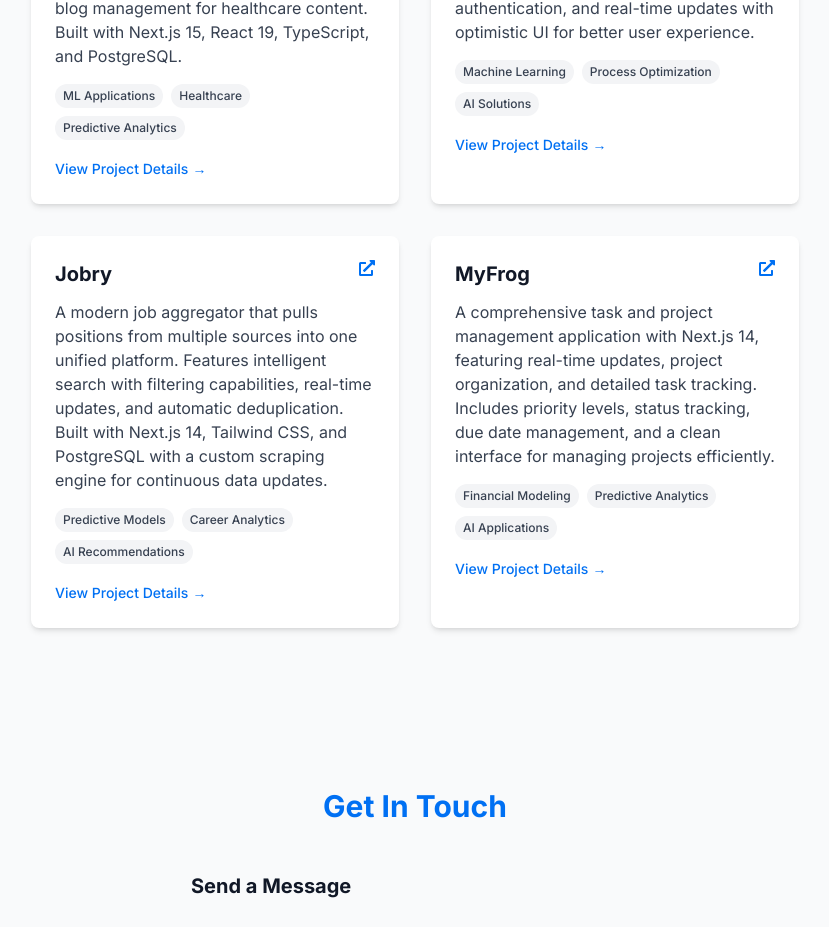
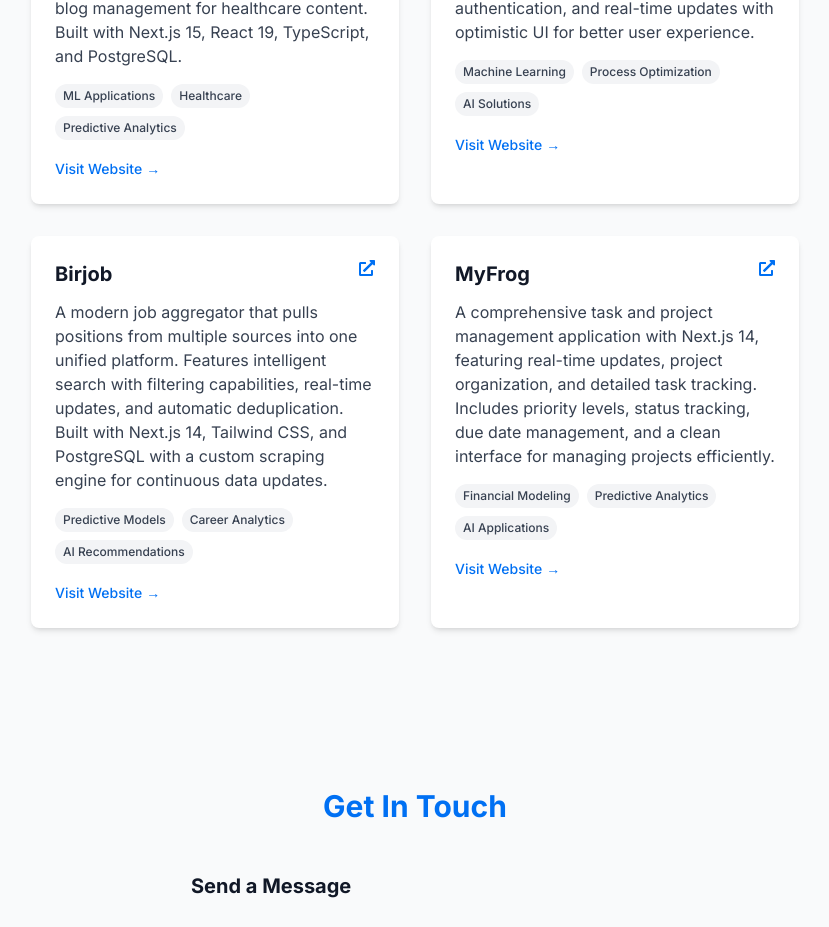
Before and after one commit to ulvibashir/profile, a Next.js app: page / in a window 1280 px wide. Shown: the part 4136-5063 px from the top of the page, without its empty margins (225-1054 px from the left). Built offline with nearby package versions, Linux system fonts and the light colour scheme; no server answers; the database is empty.

Commit message:
Update PortfolioProjects.tsx

```diff
--- a/src/components/PortfolioProjects.tsx
+++ b/src/components/PortfolioProjects.tsx
@@ -6,28 +6,24 @@ import { FaExternalLinkAlt } from 'react-icons/fa'
 const projectsData = [
   {
     title: 'iHealth',
-    github: 'https://github.com/Ismat-Samadov/intelligent_healthcare',
     url: 'https://www.ihealth.ink/',
     description: 'An AI-powered healthcare assistant application that provides health information and guidance to users. Features an interactive chat interface with a knowledge base for common health topics, doctor verification system, and blog management for healthcare content. Built with Next.js 15, React 19, TypeScript, and PostgreSQL.',
     tags: ['ML Applications', 'Healthcare', 'Predictive Analytics']
   },
   {
     title: 'Trackio',
-    github: 'https://github.com/Ismat-Samadov/trackio',
     url: 'https://www.trackio.art/',
     description: 'A modern, full-stack habit tracking application built with Next.js 14, featuring a calendar-style interface for tracking daily habits with visual progress representation. Includes habit creation with customizable properties, user authentication, and real-time updates with optimistic UI for better user experience.',
     tags: ['Machine Learning', 'Process Optimization', 'AI Solutions']
   },
   {
-    title: 'Jobry',
-    github: 'https://github.com/Ismat-Samadov/jobry',
-    url: 'https://www.jobry.me/',
+    title: 'Birjob',
+    url: 'https://www.birjob.com/',
     description: 'A modern job aggregator that pulls positions from multiple sources into one unified platform. Features intelligent search with filtering capabilities, real-time updates, and automatic deduplication. Built with Next.js 14, Tailwind CSS, and PostgreSQL with a custom scraping engine for continuous data updates.',
     tags: ['Predictive Models', 'Career Analytics', 'AI Recommendations']
   },
   {
     title: 'MyFrog',
-    github: 'https://github.com/Ismat-Samadov/myfrog',
     url: 'https://www.myfrog.me/',
     description: 'A comprehensive task and project management application with Next.js 14, featuring real-time updates, project organization, and detailed task tracking. Includes priority levels, status tracking, due date management, and a clean interface for managing projects efficiently.',
     tags: ['Financial Modeling', 'Predictive Analytics', 'AI Applications']
@@ -52,7 +48,6 @@ const PortfolioProjects = () => {
               <ProjectCard
                 key={index}
                 title={project.title}
-                github={project.github}
                 url={project.url}
                 description={project.description}
                 tags={project.tags}
@@ -68,14 +63,13 @@ const PortfolioProjects = () => {
 
 interface ProjectCardProps {
   title: string;
-  github: string;
   url: string;
   description: string;
   tags: string[];
   index: number;
 }
 
-const ProjectCard = ({ title, github, url, description, tags, index }: ProjectCardProps) => {
+const ProjectCard = ({ title, url, description, tags, index }: ProjectCardProps) => {
   return (
     <motion.div
       initial={{ opacity: 0, y: 20 }}
@@ -109,12 +103,12 @@ const ProjectCard = ({ title, github, url, description, tags, index }: ProjectCa
           ))}
         </div>
         <a
-          href={github}
+          href={url}
           target="_blank"
           rel="noopener noreferrer"
           className="inline-flex items-center text-primary hover:text-blue-600 transition-colors text-sm font-medium"
         >
-          View Project Details <span className="ml-1">→</span>
+          Visit Website <span className="ml-1">→</span>
         </a>
       </div>
     </motion.div>
```
